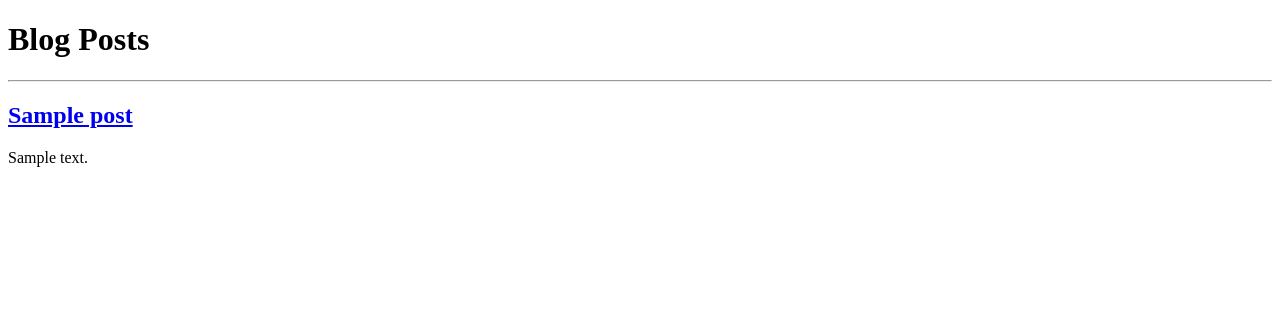
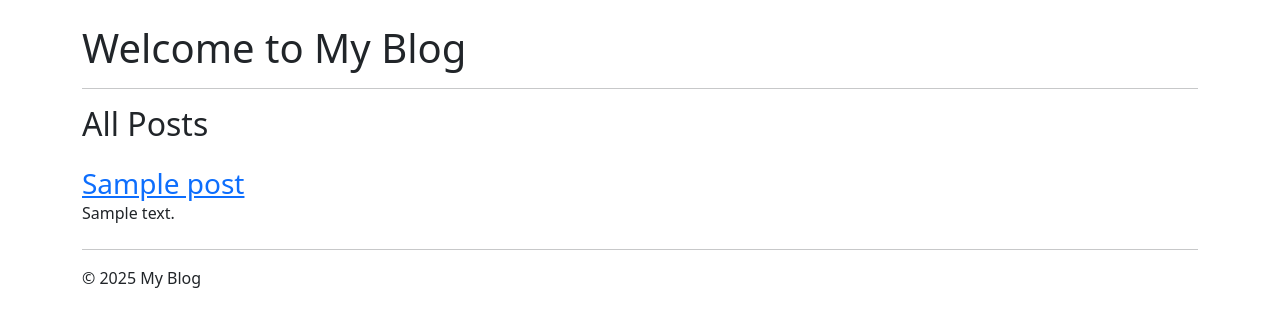
Before and after one commit to SmittGevariya/django-blog-project, a Django app: page / in a window 1280 px wide. Shown: the top 327 px of the page. Run offline with Django 5.2, Linux system fonts and the light colour scheme; tables that the repository leaves empty hold one stand-in row (values such as "Sample post").

Commit message:
feat: add bootstrap and base layout

```diff
--- a/blog_project/blog_project/settings.py
+++ b/blog_project/blog_project/settings.py
@@ -12,7 +12,7 @@ https://docs.djangoproject.com/en/5.2/ref/settings/
 
 from decouple import config
 from pathlib import Path
-
+import os
 # Build paths inside the project like this: BASE_DIR / 'subdir'.
 BASE_DIR = Path(__file__).resolve().parent.parent
 
@@ -54,10 +54,11 @@ MIDDLEWARE = [
 
 ROOT_URLCONF = 'blog_project.urls'
 
+
 TEMPLATES = [
     {
         'BACKEND': 'django.template.backends.django.DjangoTemplates',
-        'DIRS': [],
+        'DIRS': [os.path.join(BASE_DIR,'templates')],
         'APP_DIRS': True,
         'OPTIONS': {
             'context_processors': [
--- a/blog_project/posts/templates/posts/post_list.html
+++ b/blog_project/posts/templates/posts/post_list.html
@@ -1,17 +1,15 @@
-<!DOCTYPE html>
-<html>
-<head>
-    <title>My Blog</title>
-</head>
-<body>
-    <h1>Blog Posts</h1>
+{% extends 'layout.html' %}
+
+{% block content %}
+    <h2 class='mb-4'>All Posts</h2>
     {% for post in posts %}
-        <hr>
-        <a href="{% url 'post_detail' pk=post.pk %}">
-            <h2>{{ post.title }}</h2>
-        </a>
-        <p>{{ post.content }}</p>
+        <div clas='card mb-3'>
+            <div class='card-body'>
+                <h3 class='card-title'>
+                    <a href="{% url 'post_detail' pk=post.pk %}">{{post.title}}</a>
+                </h3>
+                <p class='card-text'>{{post.content}}</p>
+            </div>
+        </div>
     {% endfor %}
-
-</body>
-</html>
+{% endblock  %}
--- /dev/null
+++ b/blog_project/templates/layout.html
@@ -0,0 +1,30 @@
+<!DOCTYPE html>
+<html lang="en">
+<head>
+    <meta charset="UTF-8">
+    <meta name="viewport" content="width=device-width, initial-scale=1.0">
+    <title>My Awesome Blog</title>
+    <link href="https://cdn.jsdelivr.net/npm/bootstrap@5.3.3/dist/css/bootstrap.min.css" rel="stylesheet">
+
+</head>
+<body>
+    <header class="container mt-4">
+        <h1>Welcome to My Blog</h1>
+        <hr>
+    </header>
+    <main class="container">
+        {% block content %}
+        {% endblock content %}
+    </main>
+
+    <footer class="container mt-4">
+        <hr>
+        <p>© 2025 My Blog</p>
+    </footer>
+
+    <script src="https://cdn.jsdelivr.net/npm/bootstrap@5.3.3/dist/js/bootstrap.bundle.min.js"></script>
+
+
+
+</body>
+</html>
```
